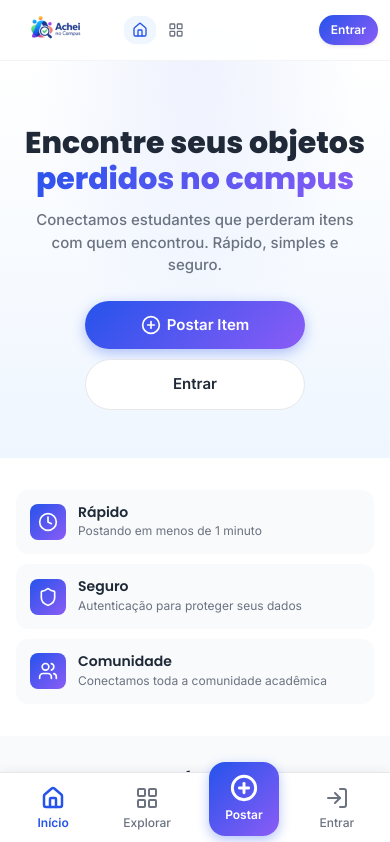
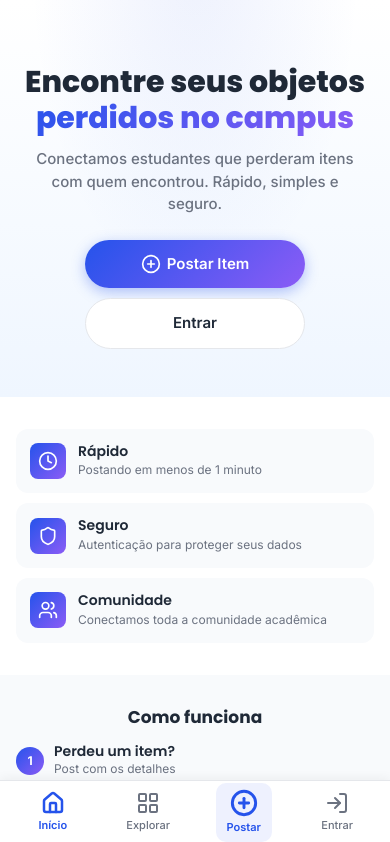
Before and after one commit to iago-pinheiro/AcheiNoCampus, a React (Vite) app in the folder frontend/: page / in a window 390 px wide. Shown: the top 842 px of the page. Built offline with nearby package versions, Linux system fonts and the light colour scheme; no server answers.

Commit message:
fix: remove header no mobile, padroniza bottom nav, adiciona botao sair no perfil

```diff
--- a/frontend/src/components/layout/BottomNav.css
+++ b/frontend/src/components/layout/BottomNav.css
@@ -3,14 +3,14 @@
   bottom: 0;
   left: 0;
   right: 0;
-  height: 72px;
+  height: 64px;
   background-color: var(--color-surface);
   border-top: 1px solid var(--color-border);
   display: flex;
   justify-content: space-around;
   align-items: center;
-  padding: 0 0.5rem;
-  padding-bottom: env(safe-area-inset-bottom, 0.5rem);
+  padding: 0 0.375rem;
+  padding-bottom: env(safe-area-inset-bottom, 0.25rem);
   z-index: 100;
   box-shadow: 0 -2px 10px rgba(0, 0, 0, 0.05);
 }
@@ -20,11 +20,11 @@
   flex-direction: column;
   align-items: center;
   justify-content: center;
-  gap: 0.25rem;
-  min-width: 64px;
-  min-height: 56px;
-  padding: 0.5rem 0.75rem;
-  border-radius: 12px;
+  gap: 0.125rem;
+  min-width: 56px;
+  min-height: 48px;
+  padding: 0.375rem 0.5rem;
+  border-radius: 10px;
   text-decoration: none;
   color: var(--color-text-muted);
   transition: all 0.15s ease;
@@ -35,7 +35,7 @@
 }
 
 .bottom-nav__label {
-  font-size: 0.75rem;
+  font-size: 0.6875rem;
   font-weight: 500;
 }
 
@@ -48,25 +48,17 @@
 }
 
 .bottom-nav__item--action {
-  background: linear-gradient(135deg, var(--color-primary-blue), var(--color-vibrant-purple));
-  color: #fff;
-  border-radius: 16px;
-  margin-top: -20px;
-  padding: 0.75rem 1rem;
-  box-shadow: 0 4px 12px rgba(37, 83, 235, 0.35);
+  background: rgba(37, 83, 235, 0.08);
+  color: var(--color-primary-blue);
 }
 
 .bottom-nav__item--action .bottom-nav__label {
-  color: #fff;
+  color: var(--color-primary-blue);
   font-weight: 600;
 }
 
-.bottom-nav__item--action:active {
-  transform: scale(0.95) translateY(0);
-}
-
 .bottom-nav__item--action.bottom-nav__item--active {
-  background: linear-gradient(135deg, var(--color-deep-blue), #9333ea);
+  background: rgba(37, 83, 235, 0.15);
 }
 
 @media (min-width: 640px) {
--- a/frontend/src/components/layout/Header.css
+++ b/frontend/src/components/layout/Header.css
@@ -158,6 +158,12 @@
   transform: scale(0.96);
 }
 
+@media (max-width: 639px) {
+  .header {
+    display: none;
+  }
+}
+
 @media (min-width: 480px) {
   .header__inner {
     height: 68px;
--- a/frontend/src/components/layout/Layout.css
+++ b/frontend/src/components/layout/Layout.css
@@ -2,7 +2,7 @@
   min-height: 100vh;
   display: flex;
   flex-direction: column;
-  padding-bottom: 72px;
+  padding-bottom: 64px;
 }
 
 .main-container {
--- a/frontend/src/pages/Profile.css
+++ b/frontend/src/pages/Profile.css
@@ -70,20 +70,28 @@
 
 .profile__actions {
   display: flex;
-  justify-content: center;
+  flex-direction: column;
+  align-items: center;
+  gap: 0.75rem;
   margin-bottom: 2rem;
 }
 
 .profile__action-btn {
   display: flex;
   align-items: center;
+  justify-content: center;
   gap: 0.5rem;
+  width: 100%;
+  max-width: 280px;
   padding: 0.75rem 1.5rem;
   border-radius: var(--radius-lg);
   font-size: 0.9375rem;
   font-weight: 600;
   text-decoration: none;
+  border: none;
+  cursor: pointer;
   transition: all 0.15s;
+  font-family: var(--font-body);
 }
 
 .profile__action-btn--primary {
@@ -93,6 +101,19 @@
 
 .profile__action-btn--primary:hover {
   background-color: #ea580c;
+}
+
+.profile__action-btn--danger {
+  background-color: #DC2626;
+  color: #fff;
+}
+
+.profile__action-btn--danger:hover {
+  background-color: #B91C1C;
+}
+
+.profile__action-btn--danger:active {
+  transform: scale(0.98);
 }
 
 .profile__section-title {
--- a/frontend/src/pages/Profile.jsx
+++ b/frontend/src/pages/Profile.jsx
@@ -1,13 +1,14 @@
 import { useState, useEffect } from 'react';
-import { Link } from 'react-router-dom';
-import { User, Mail, Hash, Package, PlusCircle } from 'lucide-react';
+import { Link, useNavigate } from 'react-router-dom';
+import { User, Mail, Hash, Package, PlusCircle, LogOut } from 'lucide-react';
 import { useAuth } from '../contexts/AuthContext';
 import { itemsApi } from '../services/api';
 import { CardItem } from '../components/ui/CardItem';
 import './Profile.css';
 
 export function Profile() {
-  const { user } = useAuth();
+  const navigate = useNavigate();
+  const { user, logout } = useAuth();
   const [items, setItems] = useState([]);
   const [loading, setLoading] = useState(true);
   const [error, setError] = useState(null);
@@ -29,6 +30,11 @@ export function Profile() {
       fetchUserItems();
     }
   }, [user?.id]);
+
+  const handleLogout = () => {
+    logout();
+    navigate('/login');
+  };
 
   if (!user) {
     return (
@@ -68,6 +74,10 @@ export function Profile() {
           <PlusCircle size={18} />
           Postar novo item
         </Link>
+        <button onClick={handleLogout} className="profile__action-btn profile__action-btn--danger">
+          <LogOut size={18} />
+          Sair da conta
+        </button>
       </div>
 
       <div className="profile__items">
```
